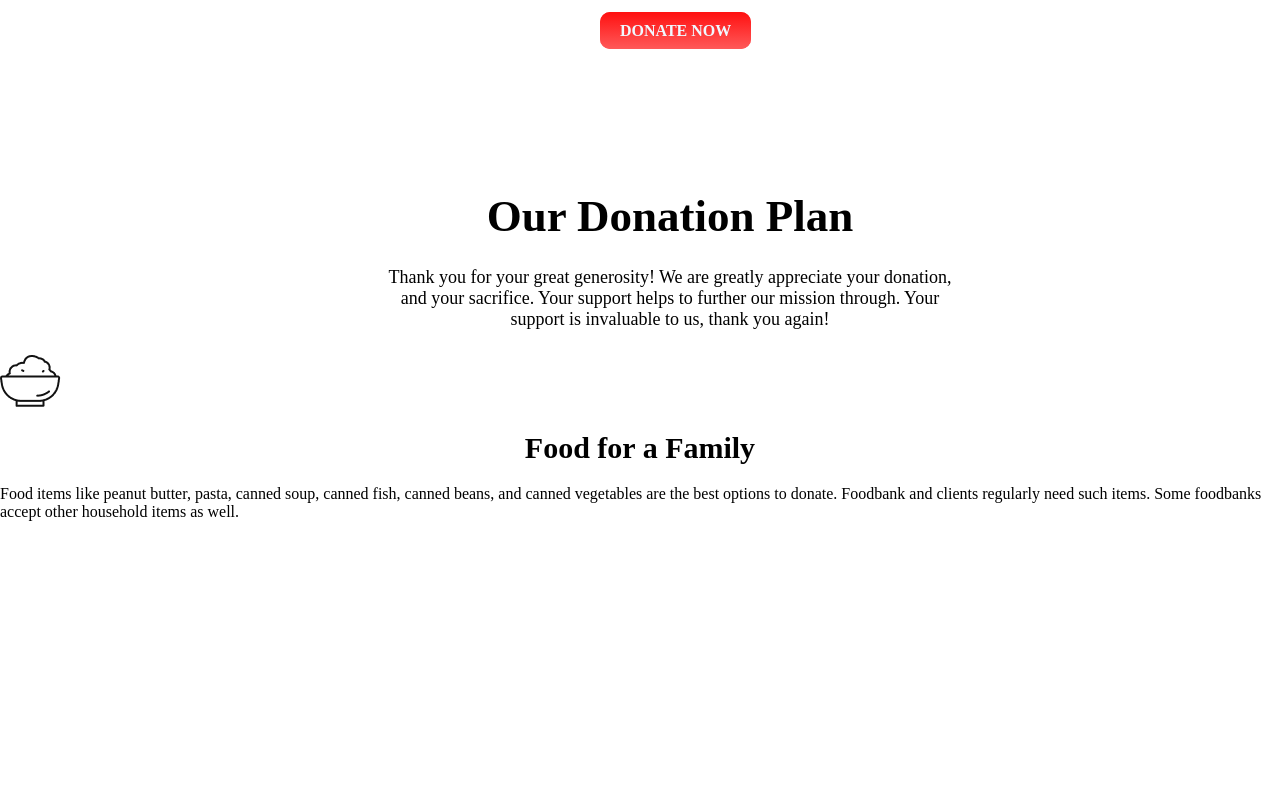
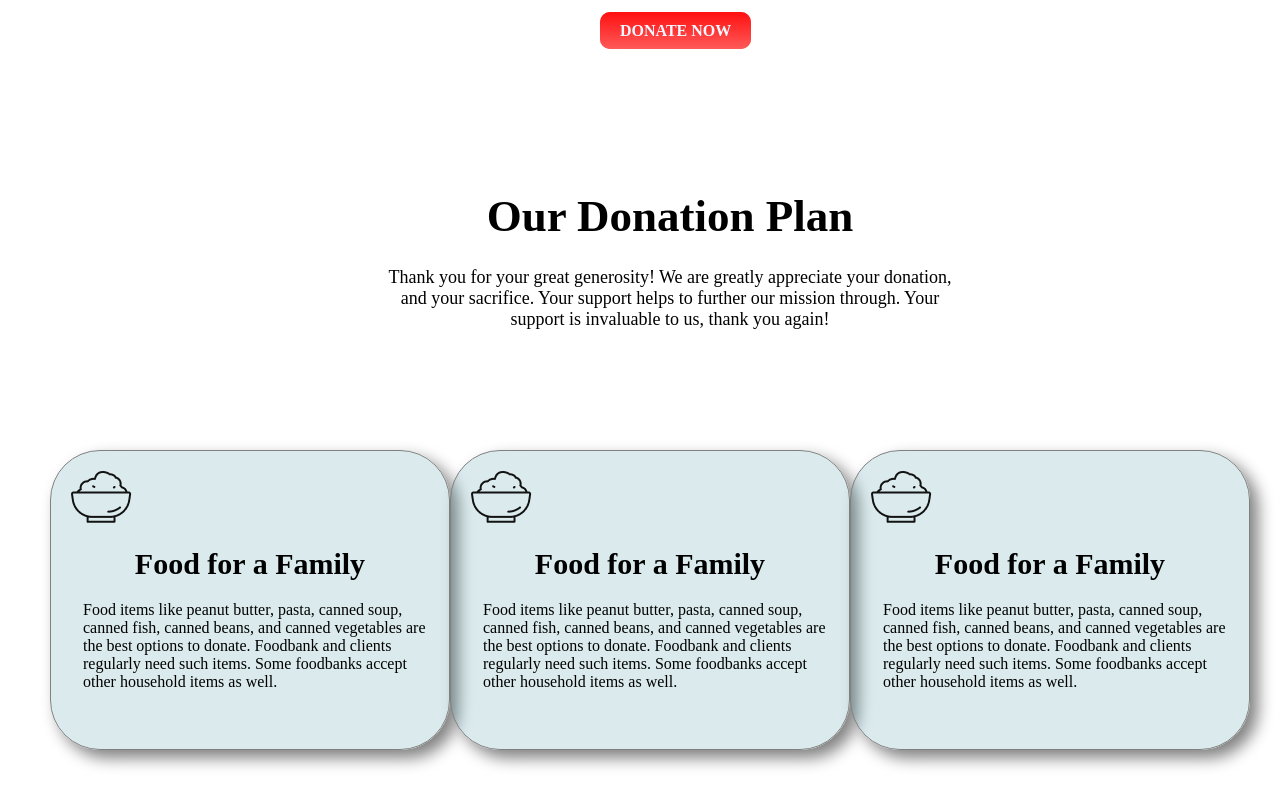
Before and after one commit to Ishrak12/assignment-1, a plain HTML site: page index.html in a window 1280 px wide. Shown: the part 914-1714 px from the top of the page. Before the commit the page ends 1435 px from the top, so only its background shows below. Drawn offline with Linux system fonts and the light colour scheme.

Commit message:
border added

```diff
--- a/index.html
+++ b/index.html
@@ -97,7 +97,54 @@
 
             </div>
         </div>
+
+
+        <div class="food-icon">
+            <img src="icon/food.png" alt="">
+
+
+
+            <div class="food-description">
+
+                <h1>Food for a Family</h1>
+
+                <p>Food items like peanut butter, pasta, canned soup, canned fish, canned beans, and canned vegetables
+                    are
+                    the
+                    best
+                    options to donate. Foodbank and clients regularly need such items. Some foodbanks accept other
+                    household
+                    items
+                    as well.</p>
+
+            </div>
+        </div>
+
+
+        <div class="food-icon">
+            <img src="icon/food.png" alt="">
+
+
+
+            <div class="food-description">
+
+                <h1>Food for a Family</h1>
+
+                <p>Food items like peanut butter, pasta, canned soup, canned fish, canned beans, and canned vegetables
+                    are
+                    the
+                    best
+                    options to donate. Foodbank and clients regularly need such items. Some foodbanks accept other
+                    household
+                    items
+                    as well.</p>
+
+            </div>
+        </div>
+
     </div>
+
+
 
 
 
--- a/style.css
+++ b/style.css
@@ -198,4 +198,30 @@ body html {
     margin: 20px;
 }
 
-.food-family {}
+.food-family {
+    margin-top: 70px;
+    padding: 50px;
+    display: flex;
+
+}
+
+.food-icon {
+    width: 400px;
+    height: 300px;
+    border: 1px solid gray;
+    text-align: center;
+    box-shadow: 8px 8px 16px gray;
+    padding: 20px;
+    border-radius: 50px;
+    background-color: #4f9da634;
+}
+
+.food-icon img {
+    margin-right: 300px;
+
+}
+
+.food-description p {
+    text-align: left;
+    padding-left: 12px;
+}
```
